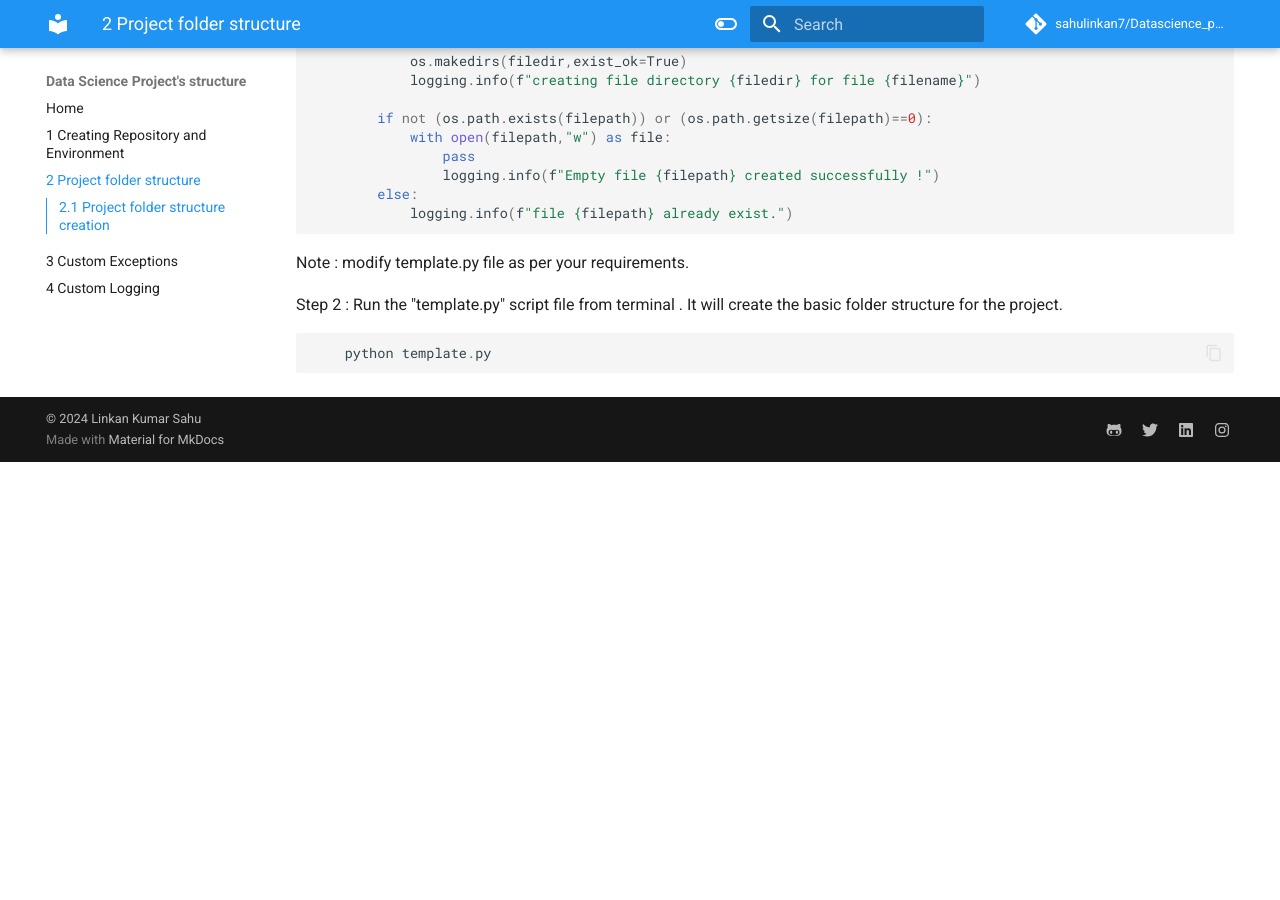
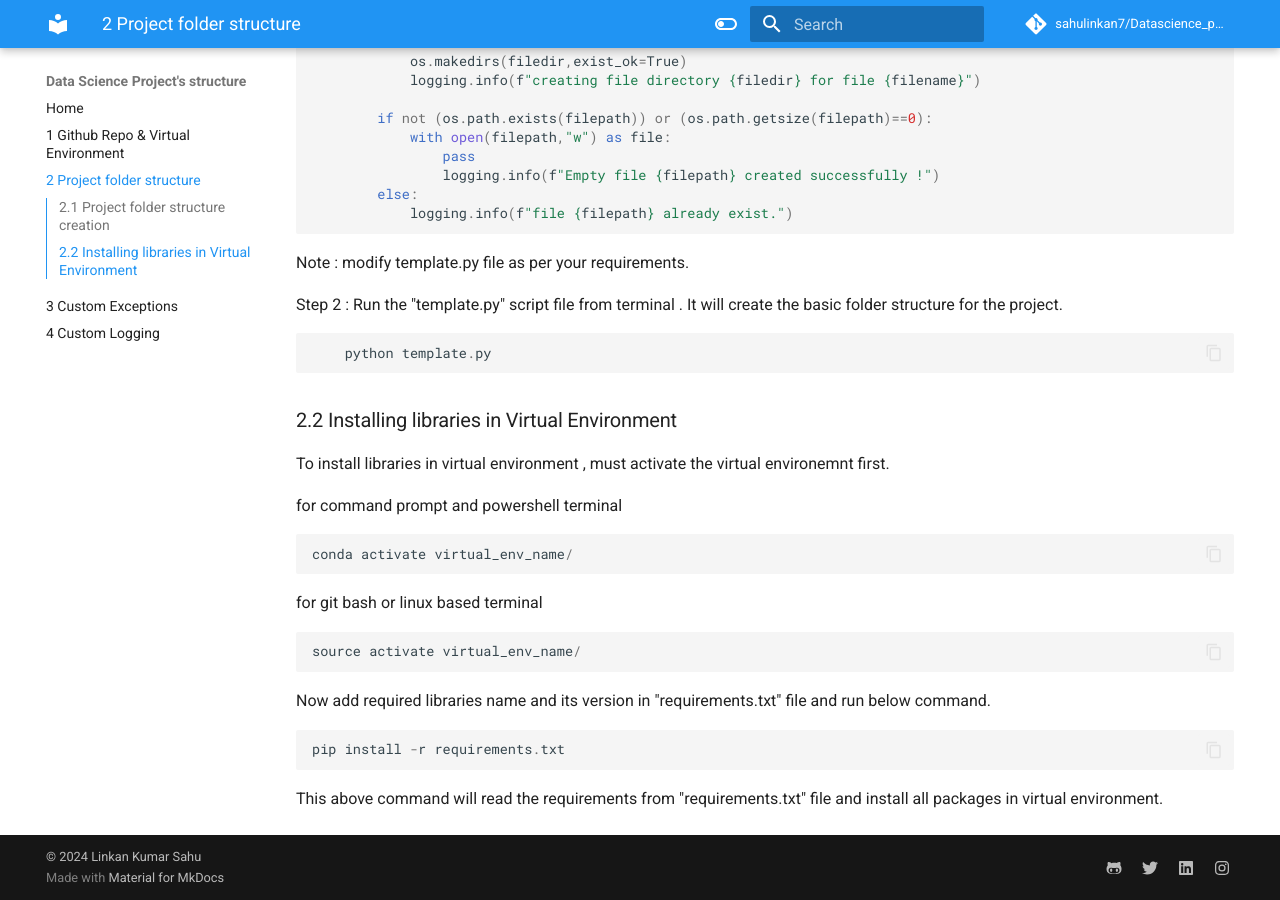
Before and after one commit to Sahulinkan7/Datascience_projects_structures, an MkDocs documentation site: the page built from docs/2_project_folder_structure.md, in a window 1280 px wide and 900 px high, scrolled down 1101 px. Built offline with MkDocs 1.6.1 and Material for MkDocs 9.7.7, drawn with Linux system fonts in a browser that asks for light colours; comment, search, counter and statistics services are not loaded; before the commit the page ends 1563 px from its top, so only the background shows below that.

Commit message:
some commands added

````diff
--- a/docs/2_project_folder_structure.md
+++ b/docs/2_project_folder_structure.md
@@ -68,3 +68,26 @@ Step 2 : Run the "template.py" script file from terminal . It will create the ba
 ```python
     python template.py
 ```
+### 2.2 Installing libraries in Virtual Environment
+
+To install libraries in virtual environment , must activate the virtual environemnt first.
+
+for command prompt and powershell terminal
+
+```python
+conda activate virtual_env_name/
+```
+
+for git bash or linux based terminal
+
+```python
+source activate virtual_env_name/
+```
+
+Now add required libraries name and its version in "requirements.txt" file and run below command.
+
+```python
+pip install -r requirements.txt
+```
+
+This above command will read the requirements from "requirements.txt" file and install all packages in virtual environment.
--- a/mkdocs.yml
+++ b/mkdocs.yml
@@ -3,7 +3,7 @@ site_name: Data Science Project's structure
 # defeine TOC or order of website-
 nav:
   - Home: index.md
-  - 1 Creating Repository and Environment: 1_create_repo_env.md
+  - 1 Github Repo & Virtual Environment: 1_create_repo_env.md
   - 2 Project folder structure: 2_project_folder_structure.md
   - 3 Custom Exceptions: 3_custom_exception.md
   - 4 Custom Logging: 4_custom_logger.md
````
